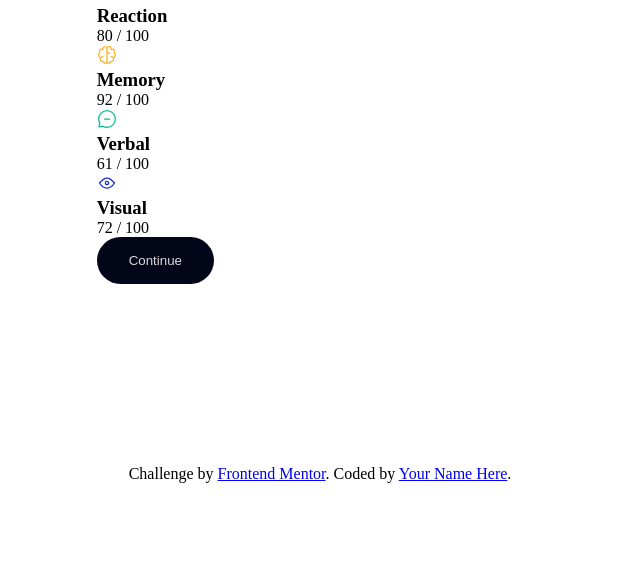
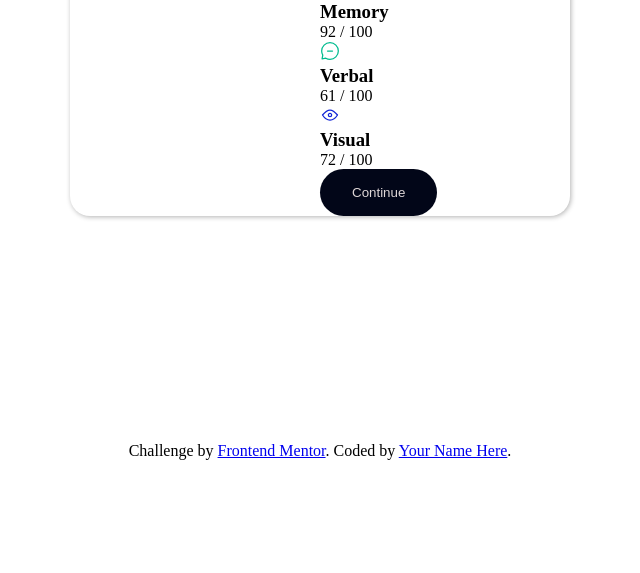
Before and after one commit to didi-devs/result_summary_page, a plain HTML site: page index.html in a window 1280 px wide. Shown: the part 227-800 px from the top of the page, without its empty margins (320-960 px from the left). Drawn offline with Linux system fonts and the light colour scheme.

Commit message:
grid function set

```diff
--- a/style.css
+++ b/style.css
@@ -46,3 +46,17 @@
     background-color: rgb(3, 3, 68);
     color: rgb(255, 255, 255);
 }
+
+.result-summary {
+    max-width: 500px;
+    display: grid;
+}
+
+@media (min-width: 600px) {
+    .result-summary {
+        grid-template-columns: 1fr 1fr;
+        border-radius: 20px;
+        box-shadow:  1px 1px 5px 0px rgba(0, 0, 0, 0.3);
+
+    }
+}
```
